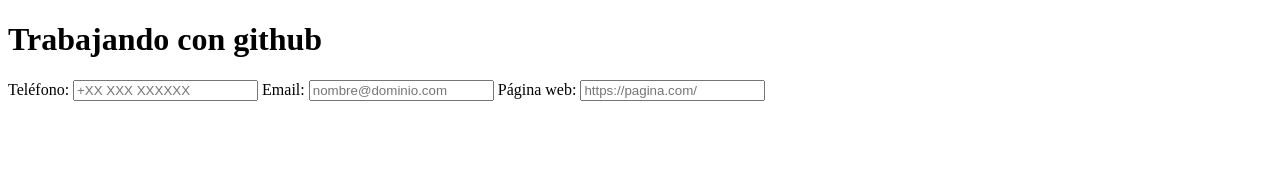
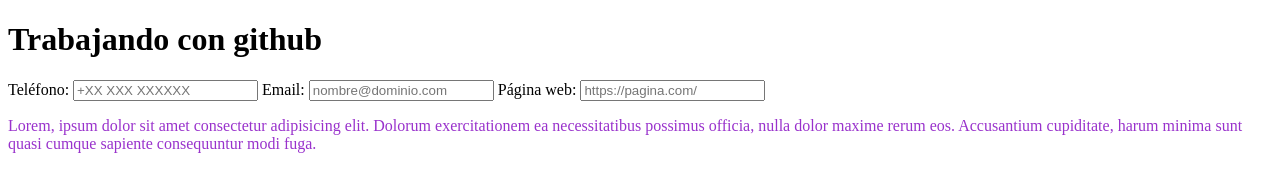
Before and after one commit to pgrl77/subiragit, a plain HTML site: page index.html in a window 1280 px wide. Drawn offline with Linux system fonts and the light colour scheme.

Commit message:
nuevarama

```diff
--- a/index.html
+++ b/index.html
@@ -19,6 +19,6 @@
         Página web:
         <input type="url" name="web" placeholder="https://pagina.com/" />
       </form>
-
+    <p style="color:darkorchid">Lorem, ipsum dolor sit amet consectetur adipisicing elit. Dolorum exercitationem ea necessitatibus possimus officia, nulla dolor maxime rerum eos. Accusantium cupiditate, harum minima sunt quasi cumque sapiente consequuntur modi fuga.</p>
 </body>
 </html>
```
